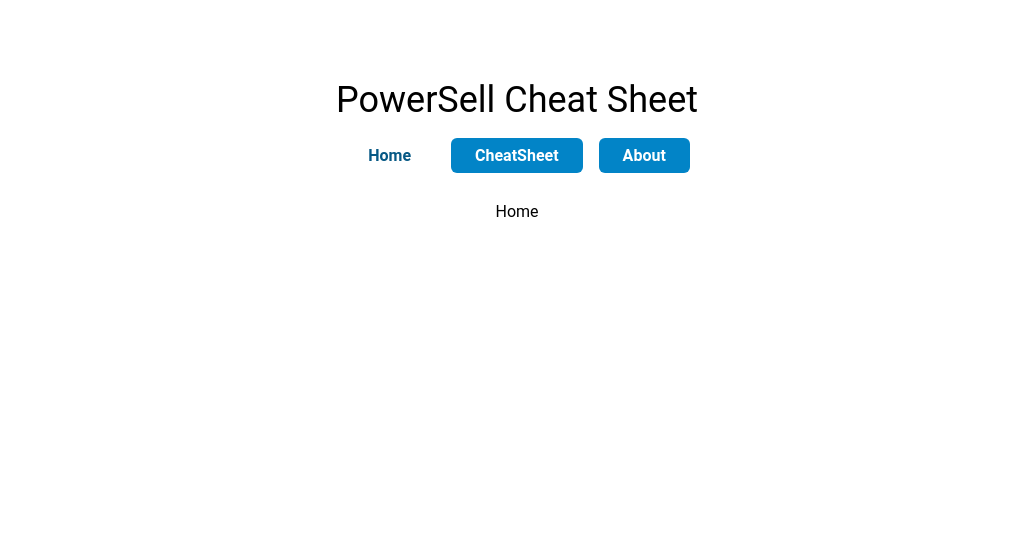
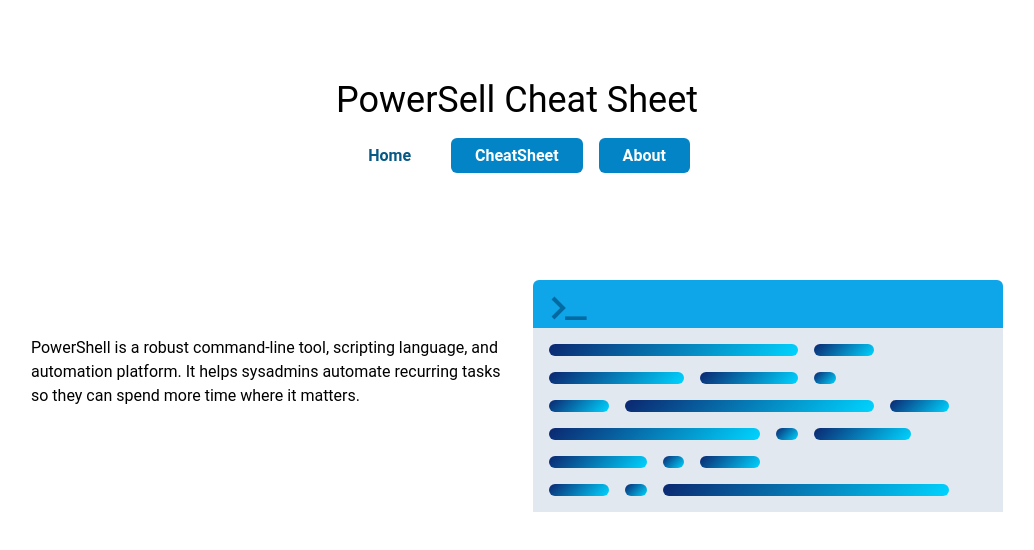
Before and after one commit to AyoubMazouz/powershell-cheat-sheet, a React (Create React App) app: page / in a window 1280 px wide. Shown: the top 550 px of the page, without its empty margins (123-1157 px from the left). Built offline with nearby package versions, Linux system fonts and the light colour scheme.

Commit message:
Adding a simple illustration to the Home paeg

```diff
--- a/src/App.css
+++ b/src/App.css
@@ -1,3 +1,5 @@
+@import url('https://fonts.googleapis.com/css2?family=Roboto+Mono:wght@300;500;700&display=swap');
+
 /*
 ! tailwindcss v3.0.24 | MIT License | https://tailwindcss.com
 */
@@ -421,7 +423,7 @@
   display: none;
 }
 
-*, ::before, ::after {
+*, ::before, ::after{
   --tw-translate-x: 0;
   --tw-translate-y: 0;
   --tw-rotate: 0;
@@ -466,452 +468,564 @@
   --tw-backdrop-sepia:  ;
 }
 
-.visible {
+.visible{
   visibility: visible;
 }
 
-.absolute {
+.absolute{
   position: absolute;
 }
 
-.relative {
+.relative{
   position: relative;
 }
 
-.left-0 {
-  left: 0px;
+.left-\[\.8rem\]{
+  left: .8rem;
 }
 
-.left-\[4rem\] {
-  left: 4rem;
-}
-
-.left-\[8rem\] {
-  left: 8rem;
-}
-
-.left-\[9rem\] {
-  left: 9rem;
-}
-
-.top-\[\.2rem\] {
-  top: .2rem;
-}
-
-.top-\[\.4rem\] {
-  top: .4rem;
-}
-
-.top-\[\.5rem\] {
+.top-\[\.5rem\]{
   top: .5rem;
 }
 
-.right-\[9rem\] {
-  right: 9rem;
-}
-
-.left-\[1rem\] {
-  left: 1rem;
-}
-
-.right-\[1rem\] {
-  right: 1rem;
-}
-
-.left-\[\.8rem\] {
-  left: .8rem;
-}
-
-.col-span-3 {
+.col-span-3{
   grid-column: span 3 / span 3;
 }
 
-.col-span-2 {
+.col-span-2{
   grid-column: span 2 / span 2;
 }
 
-.col-span-5 {
+.col-span-5{
   grid-column: span 5 / span 5;
 }
 
-.my-8 {
+.col-span-full{
+  grid-column: 1 / -1;
+}
+
+.col-span-7{
+  grid-column: span 7 / span 7;
+}
+
+.col-span-4{
+  grid-column: span 4 / span 4;
+}
+
+.col-span-1{
+  grid-column: span 1 / span 1;
+}
+
+.col-span-6{
+  grid-column: span 6 / span 6;
+}
+
+.col-span-8{
+  grid-column: span 8 / span 8;
+}
+
+.my-8{
   margin-top: 2rem;
   margin-bottom: 2rem;
 }
 
-.mb-4 {
+.mb-4{
   margin-bottom: 1rem;
 }
 
-.ml-\[2rem\] {
-  margin-left: 2rem;
+.mt-12{
+  margin-top: 3rem;
 }
 
-.block {
+.-ml-12{
+  margin-left: -3rem;
+}
+
+.-ml-8{
+  margin-left: -2rem;
+}
+
+.-ml-4{
+  margin-left: -1rem;
+}
+
+.-ml-\[1rem\]{
+  margin-left: -1rem;
+}
+
+.-mt-\[1rem\]{
+  margin-top: -1rem;
+}
+
+.-ml-\[\.9rem\]{
+  margin-left: -.9rem;
+}
+
+.-ml-\[1\.1rem\]{
+  margin-left: -1.1rem;
+}
+
+.-ml-\[1\.2rem\]{
+  margin-left: -1.2rem;
+}
+
+.-mt-\[\.5rem\]{
+  margin-top: -.5rem;
+}
+
+.block{
   display: block;
 }
 
-.flex {
+.flex{
   display: flex;
 }
 
-.table {
+.table{
   display: table;
 }
 
-.grid {
+.grid{
   display: grid;
 }
 
-.contents {
+.contents{
   display: contents;
 }
 
-.hidden {
+.hidden{
   display: none;
 }
 
-.h-8 {
+.h-8{
   height: 2rem;
 }
 
-.h-\[55vh\] {
+.h-\[55vh\]{
   height: 55vh;
 }
 
-.max-h-\[65vh\] {
+.h-12{
+  height: 3rem;
+}
+
+.h-3{
+  height: 0.75rem;
+}
+
+.h-1{
+  height: 0.25rem;
+}
+
+.h-2{
+  height: 0.5rem;
+}
+
+.max-h-\[65vh\]{
   max-height: 65vh;
 }
 
-.w-\[480px\] {
+.w-\[480px\]{
   width: 480px;
 }
 
-.w-full {
+.w-full{
   width: 100%;
 }
 
-.w-24 {
+.w-24{
   width: 6rem;
 }
 
-.w-20 {
+.w-20{
   width: 5rem;
 }
 
-.min-w-\[600px\] {
+.w-1{
+  width: 0.25rem;
+}
+
+.w-2{
+  width: 0.5rem;
+}
+
+.min-w-\[600px\]{
   min-width: 600px;
 }
 
-.max-w-\[1100px\] {
+.max-w-\[1100px\]{
   max-width: 1100px;
 }
 
-.cursor-pointer {
+.cursor-pointer{
   cursor: pointer;
 }
 
-.grid-cols-12 {
+.grid-cols-2{
+  grid-template-columns: repeat(2, minmax(0, 1fr));
+}
+
+.grid-cols-12{
   grid-template-columns: repeat(12, minmax(0, 1fr));
 }
 
-.flex-col {
+.flex-col{
   flex-direction: column;
 }
 
-.items-center {
+.items-center{
   align-items: center;
 }
 
-.justify-start {
+.justify-start{
   justify-content: flex-start;
 }
 
-.justify-center {
+.justify-center{
   justify-content: center;
 }
 
-.justify-around {
+.justify-around{
   justify-content: space-around;
 }
 
-.gap-4 {
+.gap-8{
+  gap: 2rem;
+}
+
+.gap-4{
   gap: 1rem;
 }
 
-.gap-2 {
+.gap-2{
   gap: 0.5rem;
 }
 
-.space-y-4 > :not([hidden]) ~ :not([hidden]) {
+.space-y-4 > :not([hidden]) ~ :not([hidden]){
   --tw-space-y-reverse: 0;
   margin-top: calc(1rem * calc(1 - var(--tw-space-y-reverse)));
   margin-bottom: calc(1rem * var(--tw-space-y-reverse));
 }
 
-.space-x-4 > :not([hidden]) ~ :not([hidden]) {
+.space-x-4 > :not([hidden]) ~ :not([hidden]){
   --tw-space-x-reverse: 0;
   margin-right: calc(1rem * var(--tw-space-x-reverse));
   margin-left: calc(1rem * calc(1 - var(--tw-space-x-reverse)));
 }
 
-.space-x-2 > :not([hidden]) ~ :not([hidden]) {
+.space-x-2 > :not([hidden]) ~ :not([hidden]){
   --tw-space-x-reverse: 0;
   margin-right: calc(0.5rem * var(--tw-space-x-reverse));
   margin-left: calc(0.5rem * calc(1 - var(--tw-space-x-reverse)));
 }
 
-.space-y-1 > :not([hidden]) ~ :not([hidden]) {
+.space-y-1 > :not([hidden]) ~ :not([hidden]){
   --tw-space-y-reverse: 0;
   margin-top: calc(0.25rem * calc(1 - var(--tw-space-y-reverse)));
   margin-bottom: calc(0.25rem * var(--tw-space-y-reverse));
 }
 
-.space-y-6 > :not([hidden]) ~ :not([hidden]) {
+.space-y-6 > :not([hidden]) ~ :not([hidden]){
   --tw-space-y-reverse: 0;
   margin-top: calc(1.5rem * calc(1 - var(--tw-space-y-reverse)));
   margin-bottom: calc(1.5rem * var(--tw-space-y-reverse));
 }
 
-.overflow-y-scroll {
+.space-y-2 > :not([hidden]) ~ :not([hidden]){
+  --tw-space-y-reverse: 0;
+  margin-top: calc(0.5rem * calc(1 - var(--tw-space-y-reverse)));
+  margin-bottom: calc(0.5rem * var(--tw-space-y-reverse));
+}
+
+.-space-x-2 > :not([hidden]) ~ :not([hidden]){
+  --tw-space-x-reverse: 0;
+  margin-right: calc(-0.5rem * var(--tw-space-x-reverse));
+  margin-left: calc(-0.5rem * calc(1 - var(--tw-space-x-reverse)));
+}
+
+.-space-x-3 > :not([hidden]) ~ :not([hidden]){
+  --tw-space-x-reverse: 0;
+  margin-right: calc(-0.75rem * var(--tw-space-x-reverse));
+  margin-left: calc(-0.75rem * calc(1 - var(--tw-space-x-reverse)));
+}
+
+.-space-x-4 > :not([hidden]) ~ :not([hidden]){
+  --tw-space-x-reverse: 0;
+  margin-right: calc(-1rem * var(--tw-space-x-reverse));
+  margin-left: calc(-1rem * calc(1 - var(--tw-space-x-reverse)));
+}
+
+.overflow-y-scroll{
   overflow-y: scroll;
 }
 
-.rounded {
+.rounded{
   border-radius: 0.25rem;
 }
 
-.rounded-lg {
+.rounded-lg{
   border-radius: 0.5rem;
 }
 
-.rounded-md {
+.rounded-full{
+  border-radius: 9999px;
+}
+
+.rounded-md{
   border-radius: 0.375rem;
 }
 
-.rounded-t-lg {
+.rounded-t-lg{
   border-top-left-radius: 0.5rem;
   border-top-right-radius: 0.5rem;
 }
 
-.border-b-2 {
+.rounded-t-md{
+  border-top-left-radius: 0.375rem;
+  border-top-right-radius: 0.375rem;
+}
+
+.border-b-2{
   border-bottom-width: 2px;
 }
 
-.border-sky-800 {
+.border-sky-800{
   --tw-border-opacity: 1;
   border-color: rgb(7 89 133 / var(--tw-border-opacity));
 }
 
-.border-sky-700 {
-  --tw-border-opacity: 1;
-  border-color: rgb(3 105 161 / var(--tw-border-opacity));
-}
-
-.bg-blue-400 {
+.bg-blue-400{
   --tw-bg-opacity: 1;
   background-color: rgb(96 165 250 / var(--tw-bg-opacity));
 }
 
-.bg-gray-400 {
+.bg-gray-400{
   --tw-bg-opacity: 1;
   background-color: rgb(156 163 175 / var(--tw-bg-opacity));
 }
 
-.bg-orange-400 {
+.bg-orange-400{
   --tw-bg-opacity: 1;
   background-color: rgb(251 146 60 / var(--tw-bg-opacity));
 }
 
-.bg-sky-600 {
+.bg-sky-600{
   --tw-bg-opacity: 1;
   background-color: rgb(2 132 199 / var(--tw-bg-opacity));
 }
 
-.p-4 {
+.bg-sky-500{
+  --tw-bg-opacity: 1;
+  background-color: rgb(14 165 233 / var(--tw-bg-opacity));
+}
+
+.bg-slate-200{
+  --tw-bg-opacity: 1;
+  background-color: rgb(226 232 240 / var(--tw-bg-opacity));
+}
+
+.bg-sky-700{
+  --tw-bg-opacity: 1;
+  background-color: rgb(3 105 161 / var(--tw-bg-opacity));
+}
+
+.p-4{
   padding: 1rem;
 }
 
-.py-12 {
+.py-12{
   padding-top: 3rem;
   padding-bottom: 3rem;
 }
 
-.px-2 {
+.px-2{
   padding-left: 0.5rem;
   padding-right: 0.5rem;
 }
 
-.px-4 {
+.px-10{
+  padding-left: 2.5rem;
+  padding-right: 2.5rem;
+}
+
+.px-4{
   padding-left: 1rem;
   padding-right: 1rem;
 }
 
-.py-4 {
+.py-4{
   padding-top: 1rem;
   padding-bottom: 1rem;
 }
 
-.py-8 {
+.py-8{
   padding-top: 2rem;
   padding-bottom: 2rem;
 }
 
-.px-6 {
+.px-6{
   padding-left: 1.5rem;
   padding-right: 1.5rem;
 }
 
-.py-2 {
+.py-2{
   padding-top: 0.5rem;
   padding-bottom: 0.5rem;
 }
 
-.px-12 {
-  padding-left: 3rem;
-  padding-right: 3rem;
+.px-8{
+  padding-left: 2rem;
+  padding-right: 2rem;
 }
 
-.px-10 {
-  padding-left: 2.5rem;
-  padding-right: 2.5rem;
-}
-
-.text-center {
+.text-center{
   text-align: center;
 }
 
-.font-\[Roboto\] {
+.font-\[Roboto\]{
   font-family: Roboto;
 }
 
-.text-\[19rem\] {
+.text-\[19rem\]{
   font-size: 19rem;
 }
 
-.text-\[4rem\] {
+.text-\[4rem\]{
   font-size: 4rem;
 }
 
-.text-sm {
+.text-sm{
   font-size: 0.875rem;
   line-height: 1.25rem;
 }
 
-.text-base {
+.text-base{
   font-size: 1rem;
   line-height: 1.5rem;
 }
 
-.text-xs {
+.text-xs{
   font-size: 0.75rem;
   line-height: 1rem;
 }
 
-.text-xl {
+.text-xl{
   font-size: 1.25rem;
   line-height: 1.75rem;
 }
 
-.text-4xl {
+.text-6xl{
+  font-size: 3.75rem;
+  line-height: 1;
+}
+
+.text-4xl{
   font-size: 2.25rem;
   line-height: 2.5rem;
 }
 
-.font-semibold {
+.text-5xl{
+  font-size: 3rem;
+  line-height: 1;
+}
+
+.text-\[3rem\]{
+  font-size: 3rem;
+}
+
+.text-\[3\.75rem\]{
+  font-size: 3.75rem;
+}
+
+.text-\[2\.75rem\]{
+  font-size: 2.75rem;
+}
+
+.font-semibold{
   font-weight: 600;
 }
 
-.font-medium {
-  font-weight: 500;
-}
-
-.font-bold {
+.font-bold{
   font-weight: 700;
 }
 
-.text-gray-800 {
+.font-black{
+  font-weight: 900;
+}
+
+.text-gray-800{
   --tw-text-opacity: 1;
   color: rgb(31 41 55 / var(--tw-text-opacity));
 }
 
-.text-sky-800 {
+.text-sky-800{
   --tw-text-opacity: 1;
   color: rgb(7 89 133 / var(--tw-text-opacity));
 }
 
-.text-blue-500 {
+.text-blue-500{
   --tw-text-opacity: 1;
   color: rgb(59 130 246 / var(--tw-text-opacity));
 }
 
-.text-sky-600 {
+.text-sky-600{
   --tw-text-opacity: 1;
   color: rgb(2 132 199 / var(--tw-text-opacity));
 }
 
-.text-gray-700 {
+.text-gray-700{
   --tw-text-opacity: 1;
   color: rgb(55 65 81 / var(--tw-text-opacity));
 }
 
-.text-white {
+.text-white{
   --tw-text-opacity: 1;
   color: rgb(255 255 255 / var(--tw-text-opacity));
 }
 
-.text-sky-700 {
+.text-sky-700{
   --tw-text-opacity: 1;
   color: rgb(3 105 161 / var(--tw-text-opacity));
 }
 
-.text-blue-600 {
-  --tw-text-opacity: 1;
-  color: rgb(37 99 235 / var(--tw-text-opacity));
-}
-
-.underline {
+.underline{
   -webkit-text-decoration-line: underline;
           text-decoration-line: underline;
 }
 
-.opacity-50 {
-  opacity: 0.5;
-}
-
-.opacity-40 {
+.opacity-40{
   opacity: 0.4;
 }
 
-.shadow-lg {
+.shadow-lg{
   --tw-shadow: 0 10px 15px -3px rgb(0 0 0 / 0.1), 0 4px 6px -4px rgb(0 0 0 / 0.1);
   --tw-shadow-colored: 0 10px 15px -3px var(--tw-shadow-color), 0 4px 6px -4px var(--tw-shadow-color);
   box-shadow: var(--tw-ring-offset-shadow, 0 0 #0000), var(--tw-ring-shadow, 0 0 #0000), var(--tw-shadow);
 }
 
-.shadow-md {
+.shadow-md{
   --tw-shadow: 0 4px 6px -1px rgb(0 0 0 / 0.1), 0 2px 4px -2px rgb(0 0 0 / 0.1);
   --tw-shadow-colored: 0 4px 6px -1px var(--tw-shadow-color), 0 2px 4px -2px var(--tw-shadow-color);
   box-shadow: var(--tw-ring-offset-shadow, 0 0 #0000), var(--tw-ring-shadow, 0 0 #0000), var(--tw-shadow);
 }
 
-.ring-2 {
+.ring-2{
   --tw-ring-offset-shadow: var(--tw-ring-inset) 0 0 0 var(--tw-ring-offset-width) var(--tw-ring-offset-color);
   --tw-ring-shadow: var(--tw-ring-inset) 0 0 0 calc(2px + var(--tw-ring-offset-width)) var(--tw-ring-color);
   box-shadow: var(--tw-ring-offset-shadow), var(--tw-ring-shadow), var(--tw-shadow, 0 0 #0000);
 }
 
-.ring-sky-700 {
+.ring-sky-700{
   --tw-ring-opacity: 1;
   --tw-ring-color: rgb(3 105 161 / var(--tw-ring-opacity));
 }
 
-.filter {
+.filter{
   -webkit-filter: var(--tw-blur) var(--tw-brightness) var(--tw-contrast) var(--tw-grayscale) var(--tw-hue-rotate) var(--tw-invert) var(--tw-saturate) var(--tw-sepia) var(--tw-drop-shadow);
           filter: var(--tw-blur) var(--tw-brightness) var(--tw-contrast) var(--tw-grayscale) var(--tw-hue-rotate) var(--tw-invert) var(--tw-saturate) var(--tw-sepia) var(--tw-drop-shadow);
 }
 
-.transition {
+.transition{
   transition-property: color, background-color, border-color, fill, stroke, opacity, box-shadow, -webkit-text-decoration-color, -webkit-transform, -webkit-filter, -webkit-backdrop-filter;
   transition-property: color, background-color, border-color, text-decoration-color, fill, stroke, opacity, box-shadow, transform, filter, backdrop-filter;
   transition-property: color, background-color, border-color, text-decoration-color, fill, stroke, opacity, box-shadow, transform, filter, backdrop-filter, -webkit-text-decoration-color, -webkit-transform, -webkit-filter, -webkit-backdrop-filter;
@@ -923,70 +1037,83 @@
   background: hsl(0, 0%, 94%)
 }
 
-.active {
+.--powershell-gradient-bg {
+  background: linear-gradient(135deg, rgba(11,39,112,1) 0%, rgba(0,212,255,1) 100%)
+}
+
+.active{
   --tw-bg-opacity: 1;
   background-color: rgb(255 255 255 / var(--tw-bg-opacity));
   --tw-text-opacity: 1;
   color: rgb(7 89 133 / var(--tw-text-opacity));
 }
 
-.hover\:text-sky-500:hover {
+.hover\:text-sky-500:hover{
   --tw-text-opacity: 1;
   color: rgb(14 165 233 / var(--tw-text-opacity));
 }
 
-.hover\:ring-sky-300:hover {
+.hover\:ring-sky-300:hover{
   --tw-ring-opacity: 1;
   --tw-ring-color: rgb(125 211 252 / var(--tw-ring-opacity));
 }
 
-.focus\:outline-none:focus {
+.focus\:outline-none:focus{
   outline: 2px solid transparent;
   outline-offset: 2px;
 }
 
-.focus\:ring-sky-500:focus {
+.focus\:ring-sky-500:focus{
   --tw-ring-opacity: 1;
   --tw-ring-color: rgb(14 165 233 / var(--tw-ring-opacity));
 }
 
-@media (min-width: 640px) {
-  .sm\:text-sm {
+@media (min-width: 640px){
+  .sm\:text-sm{
     font-size: 0.875rem;
     line-height: 1.25rem;
   }
 }
 
-@media (min-width: 768px) {
-  .md\:w-\[820px\] {
+@media (min-width: 768px){
+  .md\:w-\[820px\]{
     width: 820px;
   }
 
-  .md\:min-w-\[600px\] {
+  .md\:min-w-\[600px\]{
     min-width: 600px;
   }
 
-  .md\:gap-4 {
+  .md\:gap-4{
     gap: 1rem;
   }
 
-  .md\:px-8 {
+  .md\:px-8{
     padding-left: 2rem;
     padding-right: 2rem;
   }
 
-  .md\:px-6 {
+  .md\:px-6{
     padding-left: 1.5rem;
     padding-right: 1.5rem;
   }
+
+  .md\:px-16{
+    padding-left: 4rem;
+    padding-right: 4rem;
+  }
 }
 
-@media (min-width: 1024px) {
-  .lg\:max-w-\[1100px\] {
+@media (min-width: 1024px){
+  .lg\:grid{
+    display: grid;
+  }
+
+  .lg\:max-w-\[1100px\]{
     max-width: 1100px;
   }
 
-  .lg\:text-base {
+  .lg\:text-base{
     font-size: 1rem;
     line-height: 1.5rem;
   }
--- a/src/components/CheatSheet/ResultTable.jsx
+++ b/src/components/CheatSheet/ResultTable.jsx
@@ -23,9 +23,7 @@
     return result.length > 0 ? result : [false]
   }
   const onClickClone = (id, v) => {
-    navigator.clipboard.writeText(data[id][v]).then(() => {
-      alert("Copied to clipboard");
-  });
+    navigator.clipboard.writeText(data[id][v]).then(() => alert("Copied to clipboard"));
   }
   return (
     <>
--- /dev/null
+++ b/src/components/Home/Illustration.jsx
@@ -0,0 +1,40 @@
+import { home } from '../../pages.data'
+import { BiChevronRight } from 'react-icons/bi'
+
+export default function Illustration() {
+  return (
+    <div>
+        <div className='bg-sky-500 h-12 rounded-t-md mt-12'>
+          <div className='text-[3rem] text-sky-700 col-span-full flex items-center -space-x-4'>
+              <BiChevronRight />
+              <div className='-mt-[1rem]'>_</div>
+            </div>
+        </div>
+        <div className='w-full grid grid-cols-12 gap-4 p-4 bg-slate-200'>
+          <div className='--powershell-gradient-bg rounded-full h-3 col-span-7'></div>
+          <div className='--powershell-gradient-bg rounded-full h-3 col-span-2'></div>
+          <div className='col-span-3'></div>
+          <div className='--powershell-gradient-bg rounded-full h-3 col-span-4'></div>
+          <div className='--powershell-gradient-bg rounded-full h-3 col-span-3'></div>
+          <div className='--powershell-gradient-bg rounded-full h-3 col-span-1'></div>
+          <div className='col-span-4'></div>
+          <div className='--powershell-gradient-bg rounded-full h-3 col-span-2'></div>
+          <div className='--powershell-gradient-bg rounded-full h-3 col-span-7'></div>
+          <div className='--powershell-gradient-bg rounded-full h-3 col-span-2'></div>
+          <div className='col-span-1'></div>
+          <div className='--powershell-gradient-bg rounded-full h-3 col-span-6'></div>
+          <div className='--powershell-gradient-bg rounded-full h-3 col-span-1'></div>
+          <div className='--powershell-gradient-bg rounded-full h-3 col-span-3'></div>
+          <div className='col-span-2'></div>
+          <div className='--powershell-gradient-bg rounded-full h-3 col-span-3'></div>
+          <div className='--powershell-gradient-bg rounded-full h-3 col-span-1'></div>
+          <div className='--powershell-gradient-bg rounded-full h-3 col-span-2'></div>
+          <div className='col-span-6'></div>
+          <div className='--powershell-gradient-bg rounded-full h-3 col-span-2'></div>
+          <div className='--powershell-gradient-bg rounded-full h-3 col-span-1'></div>
+          <div className='--powershell-gradient-bg rounded-full h-3 col-span-8'></div>
+          <div className='col-span-1'></div>
+        </div>
+    </div>
+  )
+}
--- a/src/index.css
+++ b/src/index.css
@@ -1,8 +1,10 @@
+@import url('https://fonts.googleapis.com/css2?family=Roboto+Mono:wght@300;500;700&display=swap');
 @tailwind base;
 @tailwind components;
 @tailwind utilities;
 
 @layer utilities {
     .--nth-child-bg:nth-child(odd) { background: hsl(0, 0%, 94%) }
+    .--powershell-gradient-bg { background: linear-gradient(135deg, rgba(11,39,112,1) 0%, rgba(0,212,255,1) 100%) }
 }
 .active { @apply bg-white text-sky-800 }
--- a/src/pages.data.js
+++ b/src/pages.data.js
@@ -1,3 +1,17 @@
+
+export const home = {
+    header: 'PowerShell is a robust command-line tool, scripting language, and automation platform. It helps sysadmins automate recurring tasks so they can spend more time where it matters.',
+    illustration: [
+        [5, 3, 1, 0],
+        [2, 3, 1, 0],
+        [7, 2, 3, 0],
+        [5, 2, 3, 0],
+        [5, 2, 3, 0],
+        [5, 2, 3, 0],
+        [5, 2, 3, 0],
+    ]
+
+}
 
 export const about = {
     resources: [
--- a/src/pages/CheatSheet.js
+++ b/src/pages/CheatSheet.js
@@ -3,7 +3,6 @@
 import { data } from '../powerShellCheatSheet.data'
 import ResultTable from '../components/CheatSheet/ResultTable'
 import Options from '../components/CheatSheet/Options'
-import { isCompositeComponent } from 'react-dom/test-utils'
 
 
 export default function CheatSheet () {
--- a/src/pages/Home.js
+++ b/src/pages/Home.js
@@ -1,7 +1,15 @@
-import React from 'react'
+import { home } from '../pages.data'
+import Illustration from '../components/Home/Illustration'
 
 export default function Home() {
   return (
-    <div>Home</div>
+    <div className='max-w-[1100px] my-8 px-8 md:px-16'>
+      <div className='lg:grid grid-cols-2 gap-8 justify-center items-center'>
+        <h1>{home.header}</h1>
+
+        <Illustration />
+
+      </div>
+    </div>
   )
 }
```
